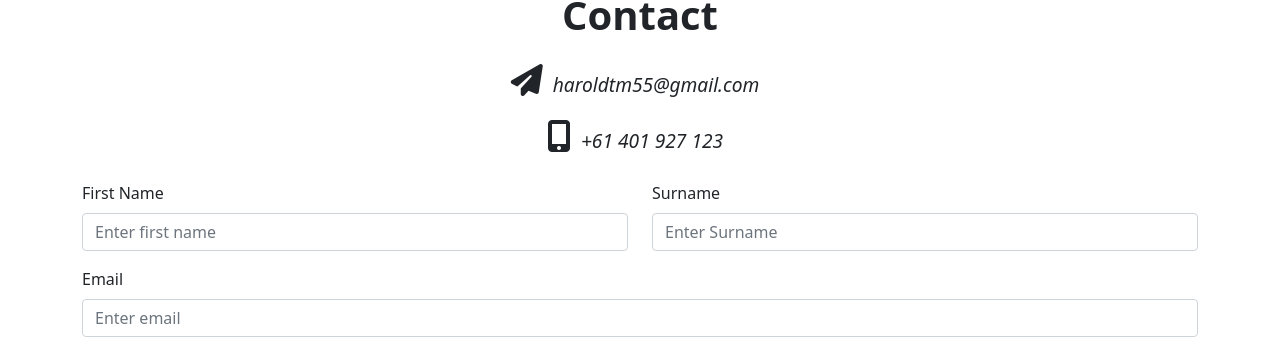
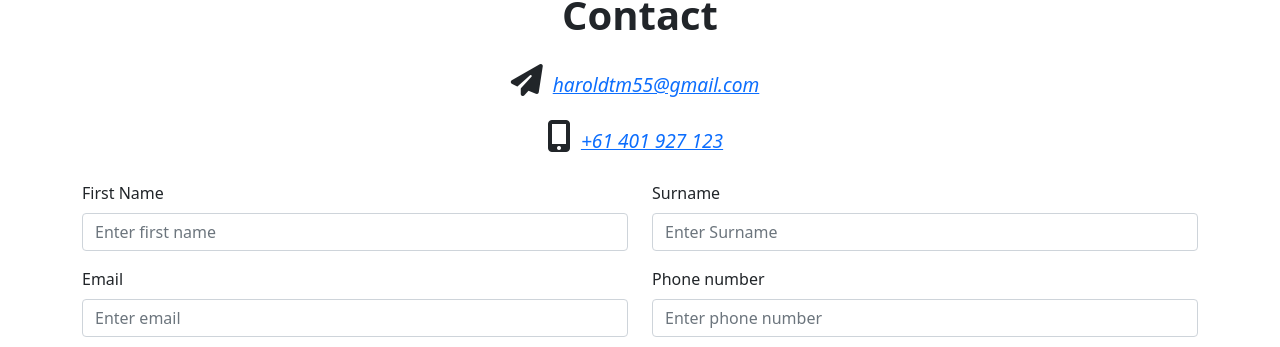
Before and after one commit to CodeHunt101/pokemon-matching-cards-project-phase-2, a React (Create React App) app: page /contact in a window 1280 px wide. Shown: the part 453-800 px from the top of the page. Built offline with nearby package versions, Linux system fonts and the light colour scheme; data requests are answered from the project's data file.

Commit message:
POST request contact form

```diff
--- a/db.json
+++ b/db.json
@@ -48,5 +48,23 @@
       "moves": 45,
       "id": 6
     }
+  ],
+  "contact": [
+    {
+      "id": 1,
+      "firstName": "Tan",
+      "lastName": "Watasir",
+      "email": "myemail@mail.com",
+      "phone": "0123456789",
+      "message": "This is my message."
+    },
+    {
+      "firstName": "Harold",
+      "lastName": "Torres Marino",
+      "email": "haroldtm55@gmail.com",
+      "phone": "0401927123",
+      "message": "This is a POST request test",
+      "id": 2
+    }
   ]
 }
--- a/src/Components/Contact.js
+++ b/src/Components/Contact.js
@@ -1,47 +1,95 @@
-import React from 'react'
-import { Form, Row, Button, Col } from 'react-bootstrap'
+import React, { useState } from 'react'
+import { Form, Row, Button, Col, Alert } from 'react-bootstrap'
 
 export default function Contact() {
+  const [contactForm, setContactForm] = useState({
+    firstName: "",
+    lastName: "",
+    email: "",
+    phone: "",
+    message: ""
+  })
+
+  function handleSubmit(e) {
+    e.preventDefault()
+    fetch('http://localhost:3001/contact',{
+      method: 'POST',
+      headers: {
+        'Content-Type': 'application/json'
+      },
+      body: JSON.stringify({
+        firstName: contactForm.firstName,
+        lastName: contactForm.lastName,
+        email: contactForm.email,
+        phone: contactForm.phone,
+        message: contactForm.message
+      })
+    })
+    setContactForm({
+      firstName: "",
+      lastName: "",
+      email: "",
+      phone: "",
+      message: ""
+    })
+  }
+
+  function handleChange(e) {
+    setContactForm({
+      ...contactForm,
+      [e.target.name]: e.target.value
+    })
+  }
+
   return(
     <div className='contact-us'>
       <h1><b>Contact</b></h1>
       <div className='contact-info'>
         <div className='email'>
           <i className="fas fa-paper-plane fa-2x"></i>
-          <span>haroldtm55@gmail.com</span>
+          <span><a href="mailto:haroldtm55@gmail.com">haroldtm55@gmail.com</a></span>
         </div>
         <div className='phone'>
           <i className="fas fa-mobile-alt fa-2x"></i>
-          <span>+61 401 927 123</span>
+          <span><a href="callto:+61404927123">+61 401 927 123</a></span>
         </div>
       </div>
-      <Form>
+      <Form onSubmit={handleSubmit}>
         <Row className="mb-3">
           <Form.Group as={Col} controlId="formGridFirstName">
             <Form.Label>First Name</Form.Label>
-            <Form.Control type="text" placeholder="Enter first name" />
+            <Form.Control type="text" placeholder="Enter first name" name="firstName" onChange={handleChange} value={contactForm.firstName}/>
           </Form.Group>
 
           <Form.Group as={Col} controlId="formGridSurname">
             <Form.Label>Surname</Form.Label>
-            <Form.Control type="text" placeholder="Enter Surname" />
+            <Form.Control type="text" placeholder="Enter Surname" name="lastName" onChange={handleChange} value={contactForm.lastName}/>
           </Form.Group>
         </Row>
 
-        <Form.Group as={Col} className="mb-3" controlId="formGridEmail">
-          <Form.Label>Email</Form.Label>
-          <Form.Control required type="email" placeholder="Enter email" />
-        </Form.Group>
+        <Row className="mb-3">
+          <Form.Group as={Col} controlId="formGridEmail">
+            <Form.Label>Email</Form.Label>
+            <Form.Control required type="email" placeholder="Enter email" name="email"  onChange={handleChange} value={contactForm.email}/>
+          </Form.Group>
+
+          <Form.Group as={Col} controlId="formGridPhone">
+            <Form.Label>Phone number</Form.Label>
+            <Form.Control required type="tel" placeholder="Enter phone number" name="phone"  onChange={handleChange} value={contactForm.phone}/>
+          </Form.Group>
+        </Row>
 
         <Form.Group as={Col} className="mb-3" controlId="textarea">
           <Form.Label>Your message:</Form.Label>
-          <Form.Control required as="textarea" rows={3} />
+          <Form.Control required as="textarea" rows={3} name="message"  onChange={handleChange} value={contactForm.message}/>
         </Form.Group>
-
         <Button variant="primary" type="submit">
           Submit
         </Button>
       </Form>
+      <Alert variant='success'>
+        This is a alert—check it out!
+      </Alert>
     </div>
   )
 
--- a/src/Components/GameManager.js
+++ b/src/Components/GameManager.js
@@ -87,7 +87,6 @@ export default function GameManager({fetchRatings}) {
       <Deck pokemons={pokemons}
             handleClick={handleClick}
             isCardOpen={isCardOpen}
-            moves={moves}
             disableCardIndicator={disableCardIndicator}/>
     </>
   )
```
